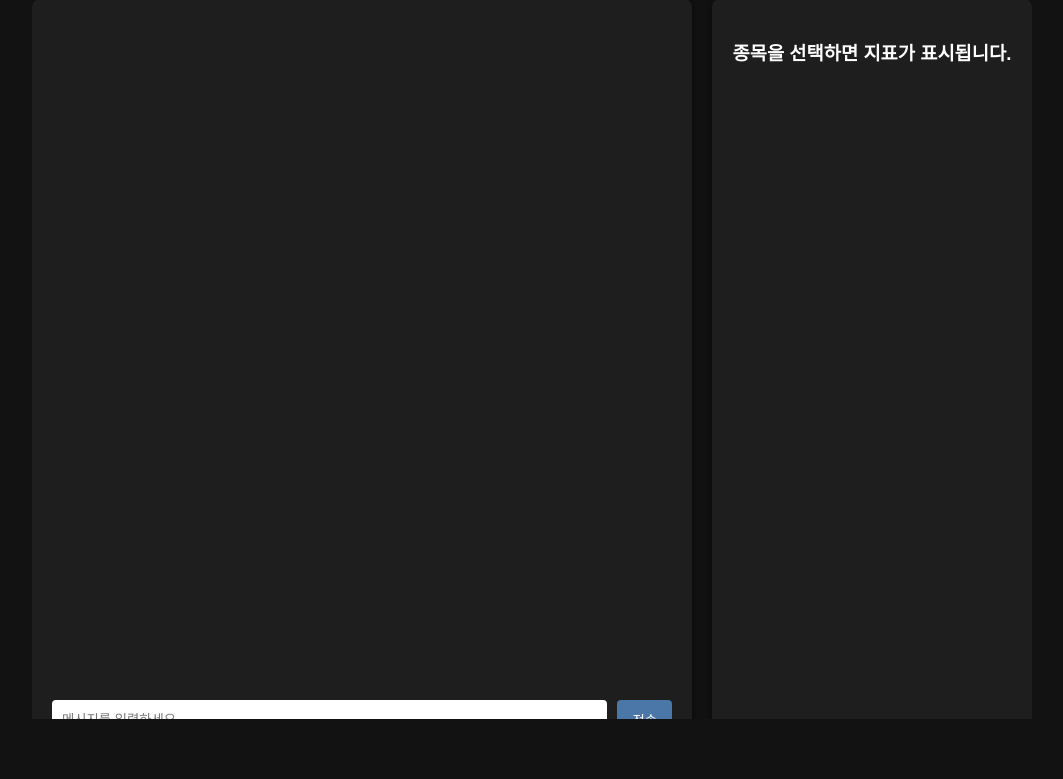
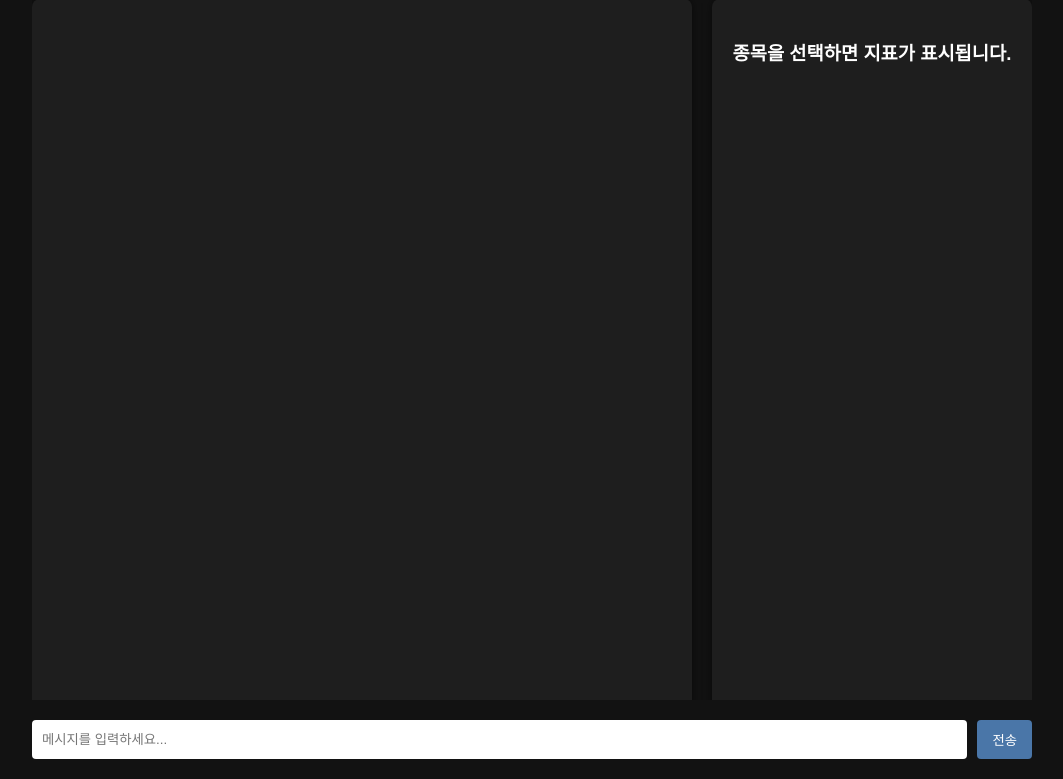
Before and after one commit to did88/Robo-Advisor, a Flask app: page / in a window 1280 px wide. Shown: the part 21-800 px from the top of the page, without its empty margins (108-1171 px from the left). Run offline with Flask 3, Linux system fonts and the light colour scheme.

Commit message:
Refactor layout to fix input visibility

```diff
--- a/static/css/style.css
+++ b/static/css/style.css
@@ -11,26 +11,33 @@ body {
     font-family: Arial, sans-serif;
     display: flex;
     justify-content: center;
-    align-items: flex-start;
+    align-items: stretch;
     min-height: 100vh;
-    padding: 20px 0 60px;
+    padding: 20px;
     box-sizing: border-box;
+}
+
+
+.layout {
+    width: 100%;
+    max-width: 1000px;
+    height: 100%;
+    display: grid;
+    grid-template-rows: 1fr auto;
+    gap: 20px;
 }
 
 .app-container {
     width: 100%;
-    max-width: 1000px;
     display: grid;
     grid-template-columns: 1fr 320px;
     gap: 20px;
-    height: calc(100vh - 80px);
     overflow: hidden;
 }
 
 @media (max-width: 768px) {
     .app-container {
         grid-template-columns: 1fr;
-        height: calc(100vh - 80px);
     }
     .info-panel {
         height: 300px;
@@ -109,6 +116,8 @@ body {
 
 .input-area {
     display: flex;
+    width: 100%;
+    box-sizing: border-box;
 }
 
 #userInput {
--- a/templates/index.html
+++ b/templates/index.html
@@ -7,17 +7,19 @@
     <link rel="stylesheet" href="{{ url_for('static', filename='css/style.css') }}">
 </head>
 <body>
-    <div class="app-container">
-        <div class="card chat-card">
-            <div id="chatHistory" class="chat-history"></div>
-            <div class="input-area">
-                <input type="text" id="userInput" placeholder="메시지를 입력하세요..." autocomplete="off">
-                <button id="sendBtn">전송</button>
+    <div class="layout">
+        <div class="app-container">
+            <div class="card chat-card">
+                <div id="chatHistory" class="chat-history"></div>
+            </div>
+            <div class="info-panel" id="infoPanel">
+                <h3 id="infoTitle">종목을 선택하면 지표가 표시됩니다.</h3>
+                <div id="metricContainer" class="metric-container"></div>
             </div>
         </div>
-        <div class="info-panel" id="infoPanel">
-            <h3 id="infoTitle">종목을 선택하면 지표가 표시됩니다.</h3>
-            <div id="metricContainer" class="metric-container"></div>
+        <div class="input-area">
+            <input type="text" id="userInput" placeholder="메시지를 입력하세요..." autocomplete="off">
+            <button id="sendBtn">전송</button>
         </div>
     </div>
     <script src="{{ url_for('static', filename='js/script.js') }}"></script>
```
